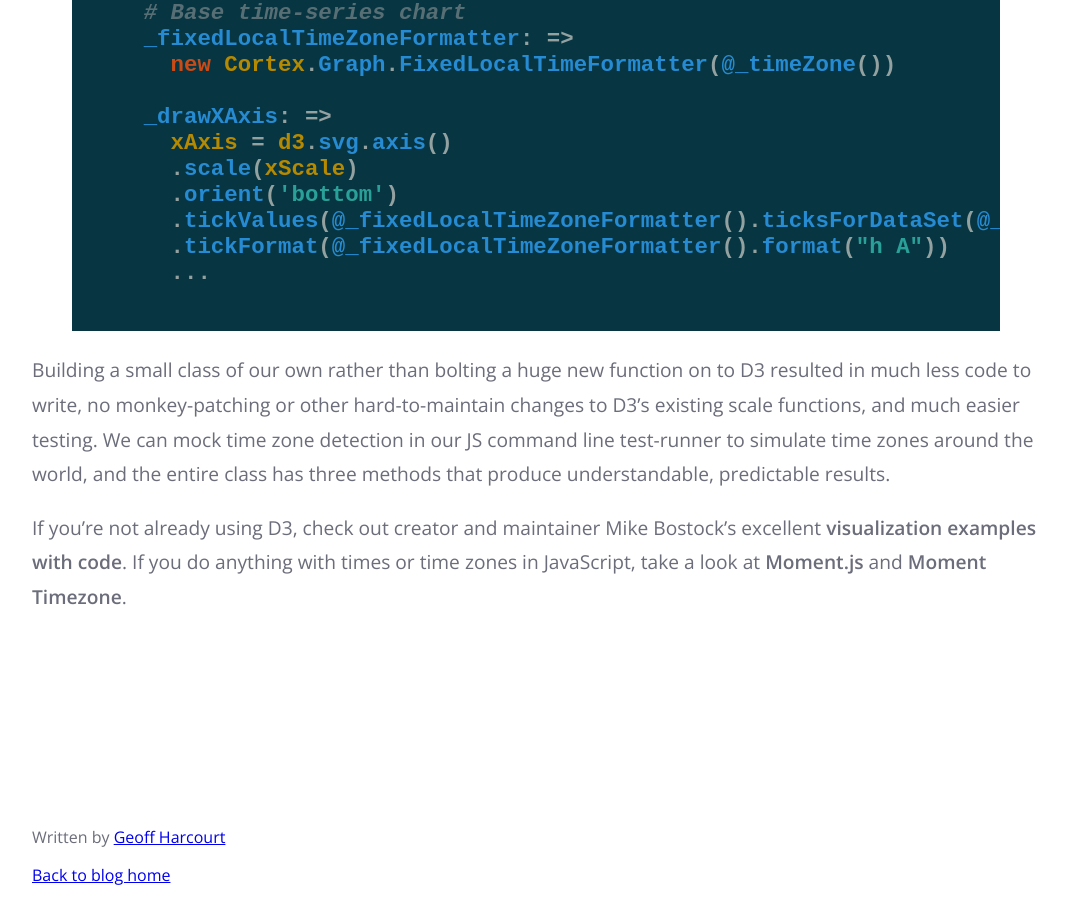
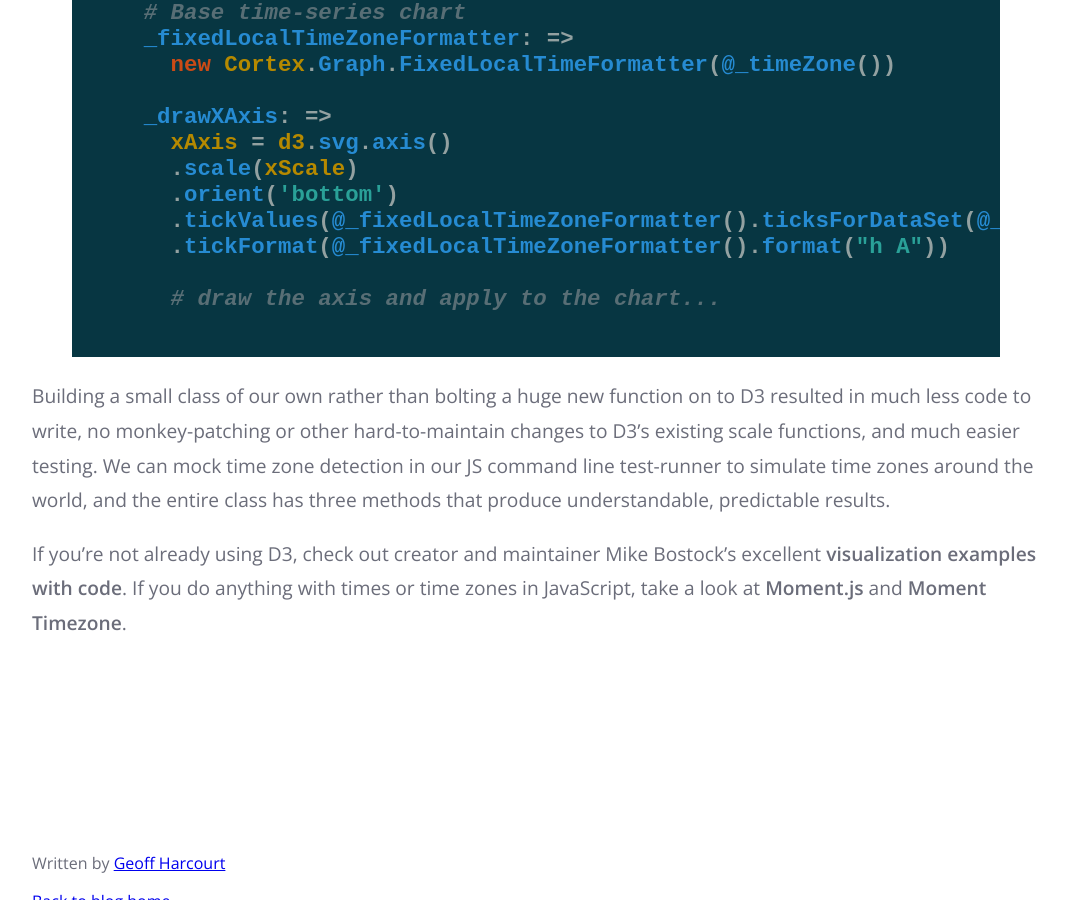
Before and after one commit to cortexintel/cortexintel-github-pages-old, a Jekyll site: the page built from _posts/2014-09-15-local-timezones-with_d3js.md, in a window 1280 px wide and 900 px high, scrolled down 3061 px. Shown: the whole window, without its empty margins (104-1171 px from the left). Built offline with Jekyll 4.4.1, drawn with Linux system fonts in a browser that asks for light colours; comment, search, counter and statistics services are not loaded.

Commit message:
Further clarification in code example

```diff
--- a/_posts/2014-09-15-local-timezones-with_d3js.md
+++ b/_posts/2014-09-15-local-timezones-with_d3js.md
@@ -117,7 +117,8 @@ labels, tooltips, or ticks. Here's our x-axis generation code:
     .orient('bottom')
     .tickValues(@_fixedLocalTimeZoneFormatter().ticksForDataSet(@_ticksForDataSet()))
     .tickFormat(@_fixedLocalTimeZoneFormatter().format("h A"))
-    ...
+
+    # draw the axis and apply to the chart...
 
 {% endhighlight %}
 
```
